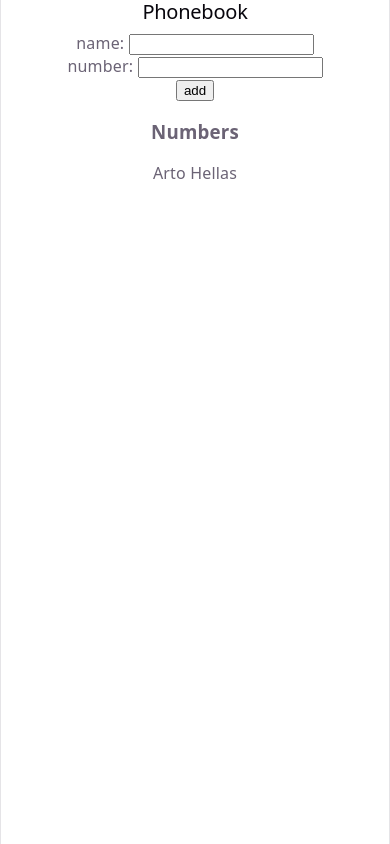
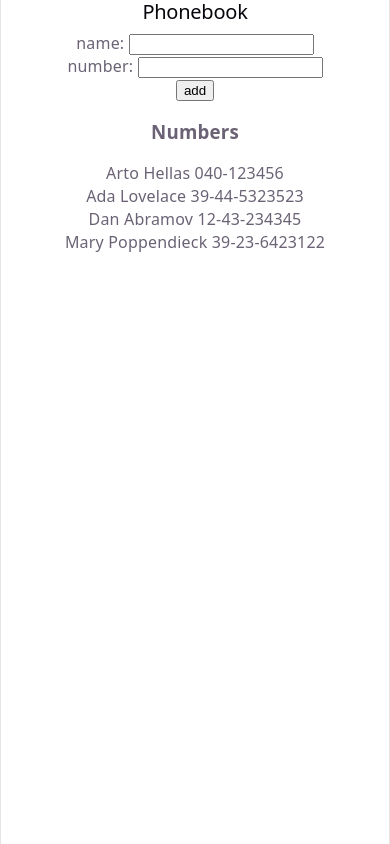
Before and after one commit to hanimohamed98/fullstackopen, a React (Vite) app in the folder osa2/puhelinluettelo/: page / in a window 390 px wide. Built offline with nearby package versions, Linux system fonts and the light colour scheme; data requests are answered from the project's data file.

Commit message:
complete phonebook exercise 2.11

```diff
--- /dev/null
+++ b/osa2/puhelinluettelo/db.json
@@ -0,0 +1,24 @@
+{
+  "persons":[
+    {
+      "name": "Arto Hellas",
+      "number": "040-123456",
+      "id": "1"
+    },
+    {
+      "name": "Ada Lovelace",
+      "number": "39-44-5323523",
+      "id": "2"
+    },
+    {
+      "name": "Dan Abramov",
+      "number": "12-43-234345",
+      "id": "3"
+    },
+    {
+      "name": "Mary Poppendieck",
+      "number": "39-23-6423122",
+      "id": "4"
+    }
+  ]
+}
--- a/osa2/puhelinluettelo/package.json
+++ b/osa2/puhelinluettelo/package.json
@@ -10,6 +10,7 @@
     "preview": "vite preview"
   },
   "dependencies": {
+    "axios": "^1.20.0",
     "react": "^19.2.8",
     "react-dom": "^19.2.8"
   },
--- a/osa2/puhelinluettelo/src/App.jsx
+++ b/osa2/puhelinluettelo/src/App.jsx
@@ -1,4 +1,5 @@
-import { useState } from 'react'
+import {useState, useEffect} from 'react'
+import axios from 'axios'
 
 const PersonForm = (props) => {
   return (
@@ -35,11 +36,17 @@
 }
 
 const App = () => {
-  const [persons, setPersons] = useState([
-    { name: 'Arto Hellas' }
-  ])
+  const [persons, setPersons] = useState([])
   const [newName, setNewName] = useState('')
   const [newNumber, setNewNumber] = useState('')
+
+    useEffect (() => {
+    axios
+      .get('http://localhost:3001/persons')
+      .then(response => {
+        setPersons(response.data)
+      })
+  }, [])
 
 const addName = (event) => {
   event.preventDefault()
@@ -96,5 +103,4 @@
 }
 
 
-
 export default App
```
Also changed, not shown: 1 other file (tests, documents, lock files or other folders).
